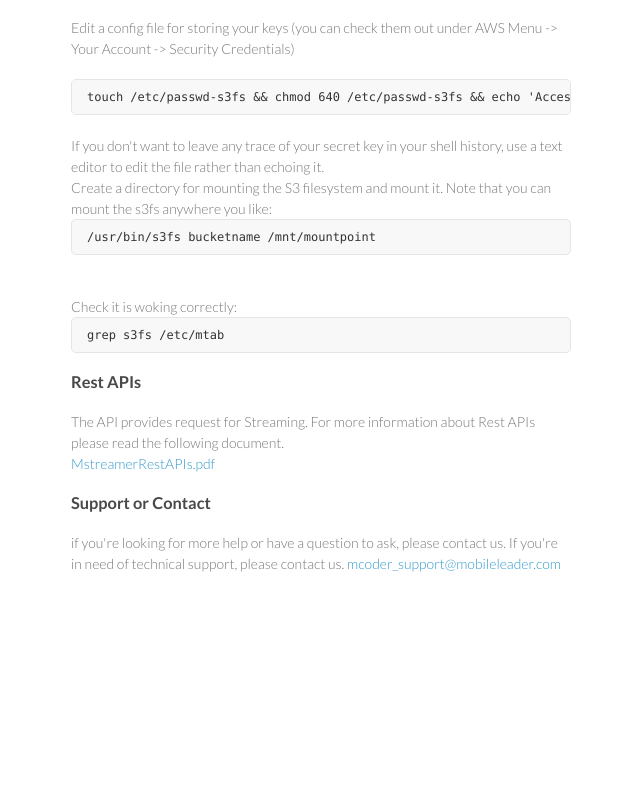
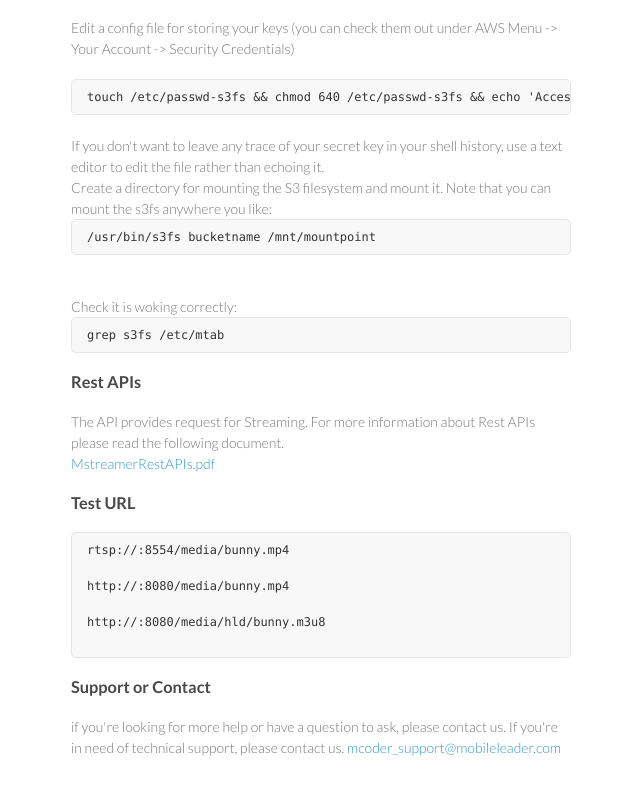
Before and after one commit to mobileleader/Mstreamer, a plain HTML site: page index.html in a window 1280 px wide. Shown: the part 1129-1923 px from the top of the page, without its empty margins (499-1139 px from the left). Before the commit the page ends 1773 px from the top, so only its background shows below. Drawn offline with Linux system fonts and the light colour scheme.

Commit message:
Update index.html

```diff
--- a/index.html
+++ b/index.html
@@ -99,6 +99,14 @@ Check it is woking correctly:
 <a href="document/MstreamerRestAPIs.pdf">MstreamerRestAPIs.pdf</a></p>
 
 <h3>
+<a id="a1" class="anchor" href="#authors-and-contributors" aria-hidden="true"><span class="octicon octicon-link"></span></a>Test URL</h3>
+<pre>
+rtsp://<aws-public-ip>:8554/media/bunny.mp4<br/>
+http://<aws-public-ip>:8080/media/bunny.mp4<br/>
+http://<aws-public-ip>:8080/media/hld/bunny.m3u8<br/>
+</pre></p>
+
+<h3>
 <a id="support-or-contact" class="anchor" href="#support-or-contact" aria-hidden="true"><span class="octicon octicon-link"></span></a>Support or Contact</h3>
 
 <p>if you're looking for more help or have a question to ask, please contact us.
```
